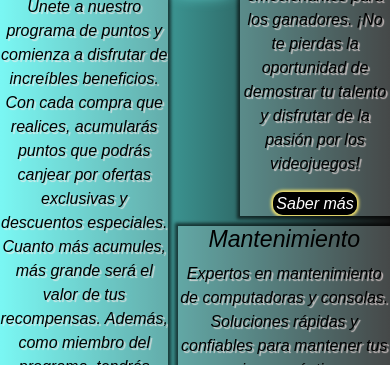
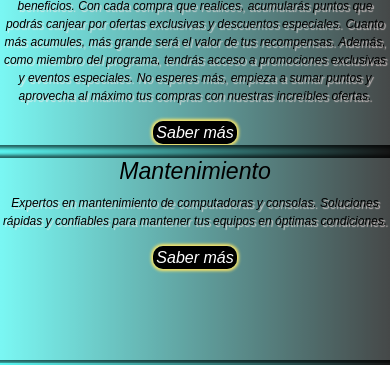
Before and after one commit to Brianjoelfranco/Ciber-Flycity, a plain HTML site: page pages/servicios.html in a window 390 px wide. Shown: the part 589-954 px from the top of the page. Drawn offline with nearby package versions, Linux system fonts and the light colour scheme; a web font is replaced by a local one.

Commit message:
reponsive grid

```diff
--- a/css/style.css
+++ b/css/style.css
@@ -189,7 +189,7 @@ nav h2{
 }
 .tarjetas-productos img,.tarjetas-servicios img{
     width: 90%;
-    height: 22vh;
+    height: 20vh;
     object-fit: cover;
     margin: 9px;
     padding: 0px;
@@ -473,22 +473,52 @@ footer a{
 
 .grid-servicio{
     display: grid;
-    grid-auto-rows: auto;
-    grid-template-columns: 1fr,1fr,1fr;
+    grid-template-columns: repeat(3, 1fr);
+    grid-template-rows: repeat(3, 1fr);
     object-fit: cover;
     gap: 10px;
     font-family: "Sixtyfour", sans-serif;
     font-style: italic;
     color:#000;
     overflow: hidden;
+    grid-template-areas:
+    "alquiler alquiler torneo"
+    "puntos logo torneo"
+    "puntos mantenimiento mantenimiento"
+    ;
+}
+@media screen and (max-width:1020px){
+    .grid-servicio p{
+        font-size: 12px;
+    }
+}
+@media screen and (max-width:800px) {
+    .grid-servicio{
+        grid-template-columns: repeat(2,1fr);
+        grid-template-rows: repeat(4,1fr);
+        grid-template-areas:
+        "alquiler alquiler"
+        "puntos torneo"
+        "puntos torneo"
+        "mantenimiento mantenimiento";
+    }
+}
+@media screen and (max-width:400px) {
+    .grid-servicio{
+        grid-template-columns: 1fr;
+        grid-template-areas:
+        "alquiler"
+        "puntos"
+        "torneo"
+        "mantenimiento";
+    }
 }
 .grid-servicio p{
     text-shadow: rgba(255, 236, 236, 0.7) 2px 2px 1px;
 }
 
 .grid-tarjetas-1{
-    grid-column: 1/3 ;
-    grid-row: 1/2;
+    grid-area: alquiler;
     display: flex;
     flex-direction:row;
     box-shadow: rgba(0, 0, 0, 0.6) 0px 0px 3px 3px;
@@ -503,9 +533,8 @@ footer a{
     overflow: hidden;
 }
 .grid-tarjetas-2{
+    grid-area: mantenimiento;
     background-color: rgba(237, 250, 249, 0.224);
-    grid-column: 2/4 ;
-    grid-row: 3/4;
     padding-bottom: 5px;
     overflow: hidden;
     box-shadow: rgba(0, 0, 0, 0.6) 0px 0px 3px 3px;
@@ -514,29 +543,31 @@ footer a{
 .grid-tarjetas-3{
     margin-top: 3px;
     background-color: rgba(237, 250, 249, 0.224);
-    grid-column: 3/4 ;
-    grid-row: 1/3;
+    grid-area: puntos;
     overflow: hidden;
     box-shadow: rgba(0, 0, 0, 0.6) 0px 0px 3px 3px;
 }
 .grid-tarjetas-4{
     background-color: rgba(237, 250, 249, 0.224);
-    grid-column: 1/2;
-    grid-row: 2/4;
+    grid-area: torneo;
     overflow: hidden;
     box-shadow: rgba(0, 0, 0, 0.6) 0px 0px 3px 3px;
     margin-bottom: 3px;
 }
 .grid-tarjetas-5{
-    grid-column: 2/3 ;
-    grid-row: 2/3 ;
+    grid-area: logo;
     align-items: center;
 
 }
 .grid-tarjetas-5 img{
     object-fit: cover;
     width: 1fr;
-    height: 1fr;
+    height: 100%;
     border-radius: 200px;
     box-shadow: rgb(115, 244, 242) 0px 0px 15px 10px;
 }
+@media screen and (max-width:800px) {
+    .grid-tarjetas-5{
+        display: none;
+    }
+}
```
